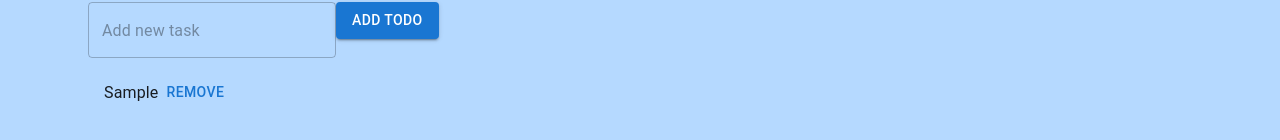
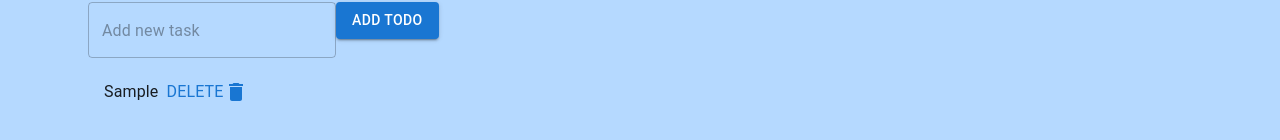
Before and after one commit to jenagansivakumar/pathfinder, a React (Create React App) app: page / in a window 1280 px wide. Both pictures are taken after typing "Sample" into the empty fields and a click on the button "ADD TODO". Shown: the part 228-368 px from the top of the page. Built offline with nearby package versions, Linux system fonts and the light colour scheme.

Commit message:
added delete icon and added a typography

```diff
--- a/src/Components/ToDoList/ToDoForm.tsx
+++ b/src/Components/ToDoList/ToDoForm.tsx
@@ -1,5 +1,6 @@
 import { TextField, Container, Button, Typography, List, ListItem } from '@mui/material';
 import React, { useState } from 'react';
+import DeleteIcon from '@mui/icons-material/Delete';
 
 export default function ToDoForm() {
     const [todos, setTodos] = useState<string[]>([]);
@@ -40,7 +41,11 @@ export default function ToDoForm() {
             <List>
                 {todos.map((todo, index) => (
                     <ListItem key={index}>{todo}
-                    <Button onClick={()=> handleRemove(todo)}> Remove </Button>
+                    <Button onClick={()=> handleRemove(todo)}>
+                    <Typography>Delete</Typography>
+                    <DeleteIcon />
+                    </Button>
+
                     </ListItem>
 
 
```
